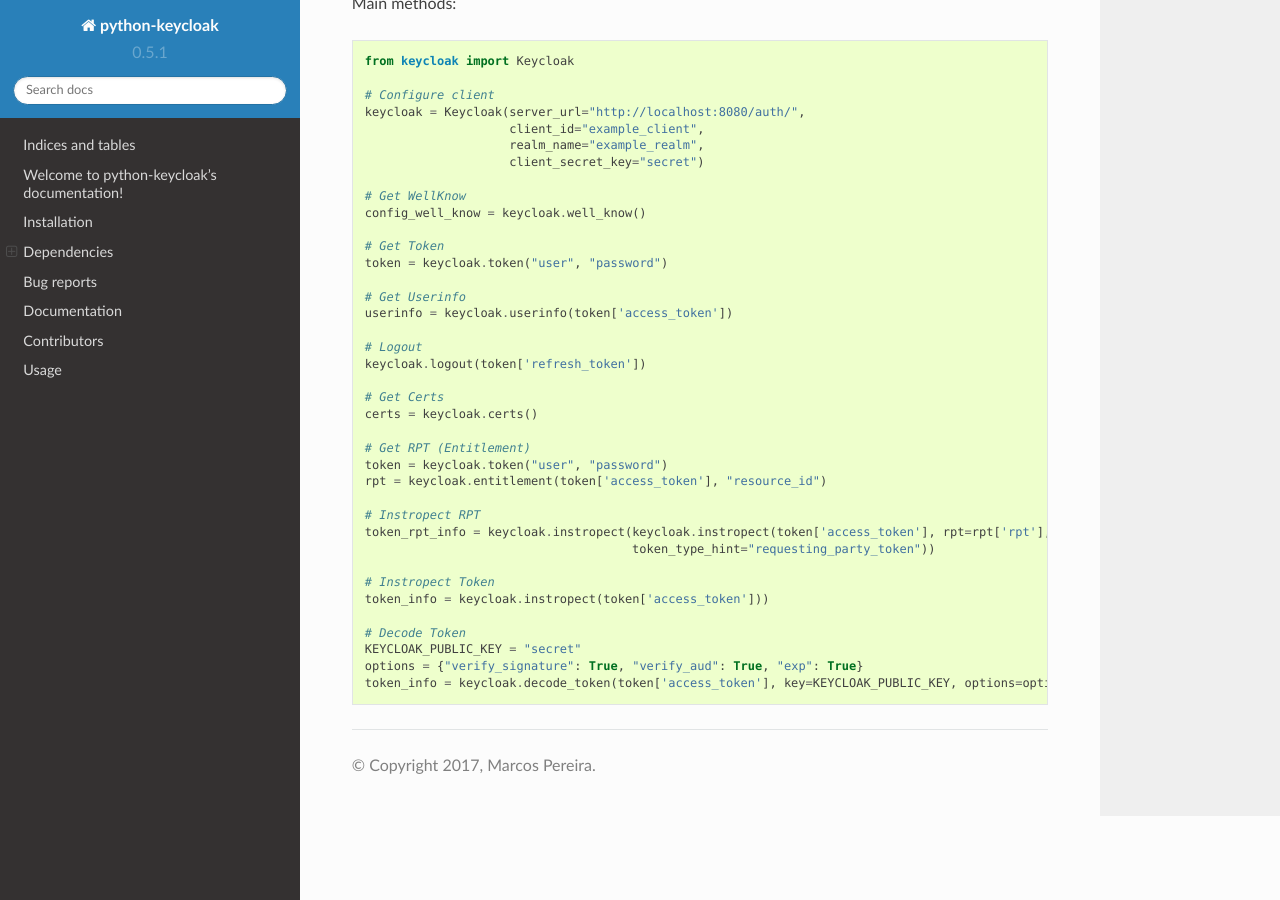
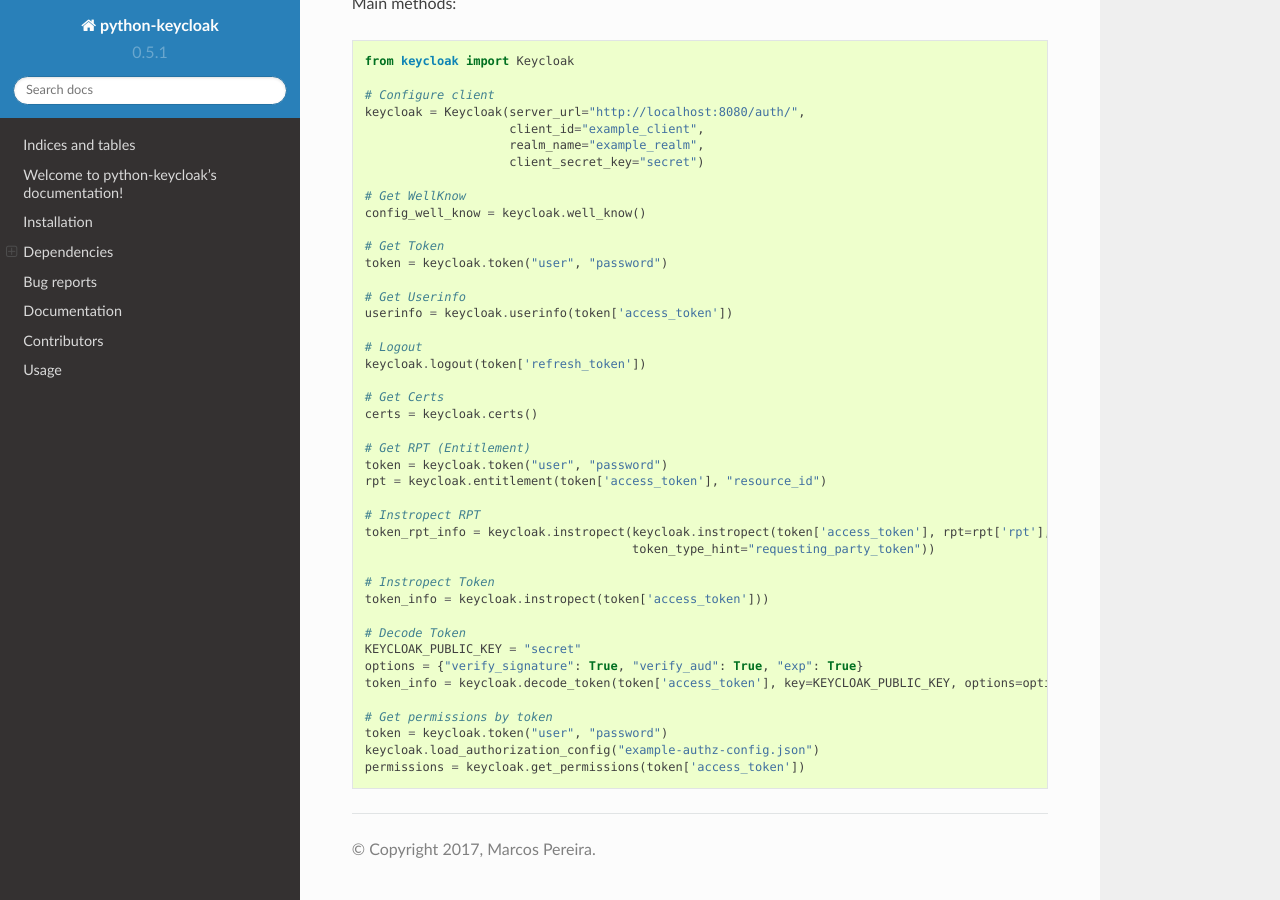
Before and after one commit to marcospereirampj/python-keycloak, a Sphinx documentation site: the page built from docs/source/index.rst, in a window 1280 px wide and 900 px high, scrolled down 1452 px. Built offline with Sphinx 7.4.7 and the Read the Docs theme 2.0.0, drawn with Linux system fonts in a browser that asks for light colours.

Commit message:
Updated docs.

```diff
--- a/docs/source/index.rst
+++ b/docs/source/index.rst
@@ -112,3 +112,8 @@ Main methods::
     KEYCLOAK_PUBLIC_KEY = "secret"
     options = {"verify_signature": True, "verify_aud": True, "exp": True}
     token_info = keycloak.decode_token(token['access_token'], key=KEYCLOAK_PUBLIC_KEY, options=options)
+
+    # Get permissions by token
+    token = keycloak.token("user", "password")
+    keycloak.load_authorization_config("example-authz-config.json")
+    permissions = keycloak.get_permissions(token['access_token'])
```
Also changed, not shown: README.md (+5 -0 lines).
